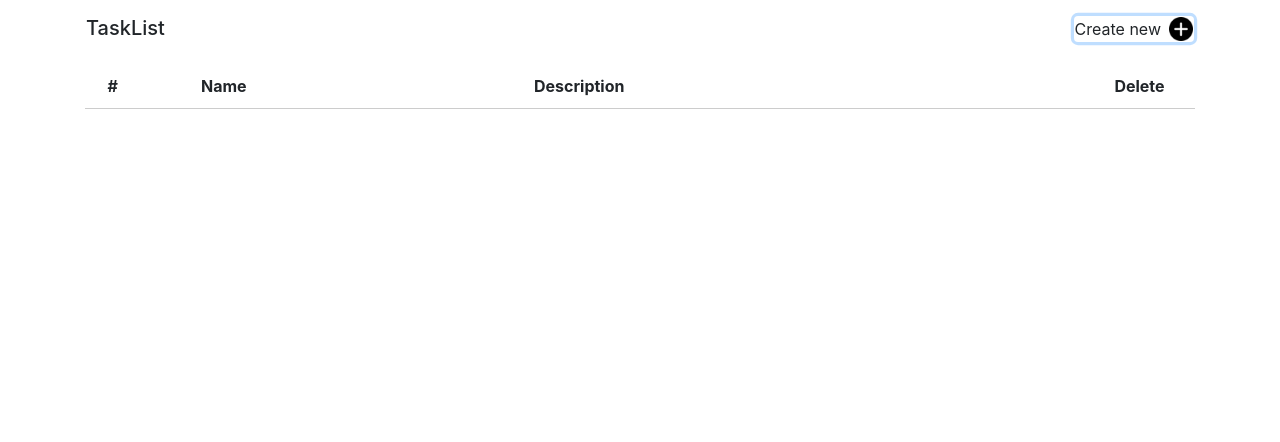
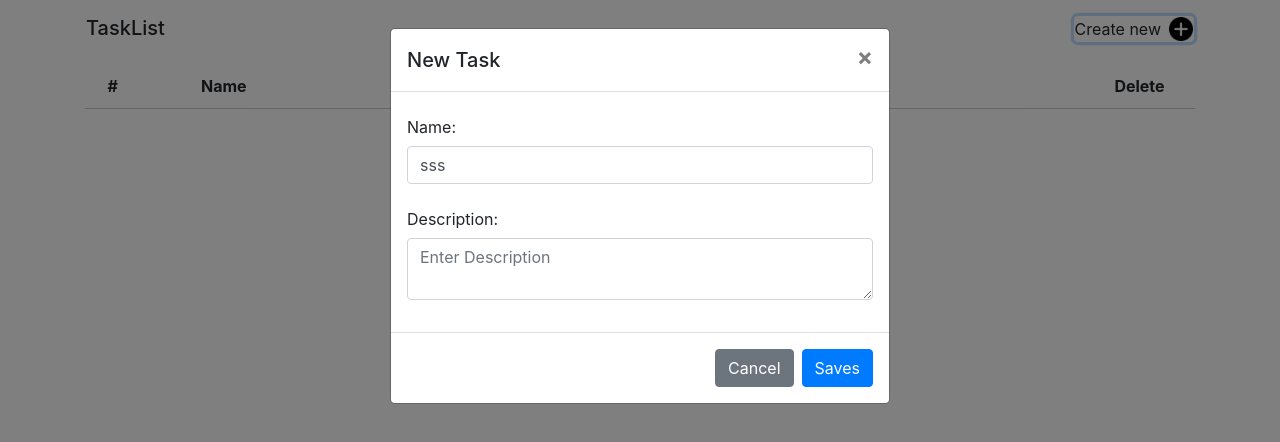
Before and after one commit to panaitov-pm/tasks_cb, a React (Create React App) app: page / in a window 1280 px wide. Both pictures are taken after a click on the button "Create new". Shown: the top 442 px of the page. Built offline with nearby package versions, Linux system fonts and the light colour scheme.

Commit message:
Add Modal for adding task

```diff
--- /dev/null
+++ b/src/View/Section/Tasks/Modal/TaskModal.tsx
@@ -0,0 +1,92 @@
+import * as React from 'react';
+import { memo, useEffect, useState } from 'react';
+import ITask from '../../../../Types/Tasks/Task';
+import MainModal, { MainModalProps } from '../../../Modules/Modal/MainModal';
+import setObjectItem from '../../../../Helper/Object/setObjectItem';
+
+/**
+ * @interface Props
+ */
+interface Props extends MainModalProps {
+    title: string;
+    task: ITask;
+}
+
+/**
+ * @param {string} title
+ * @param {ITask} task
+ * @param {Pick<Props & {children?: React.ReactNode}, "isOpen" | "style" | "portalClassName" | "bodyOpenClassName" | "htmlOpenClassName" | "className" | "overlayClassName" | "appElement" | "onAfterOpen" | "onAfterClose" | "onRequestClose" | "closeTimeoutMS" | "ariaHideApp" | "shouldFocusAfterRender" | "shouldCloseOnOverlayClick" | "shouldCloseOnEsc" | "shouldReturnFocusAfterClose" | "parentSelector" | "aria" | "data" | "role" | "contentLabel" | "contentRef" | "overlayRef" | "testId" | "children">} props
+ * @return {any}
+ * @constructor
+ */
+const TaskModal: React.FC<Props> = ({ title, task, ...props }): any => {
+
+    const [taskInfo, setTaskInfo] = useState(task);
+
+    // Set modal Task if props Task was changed during opening modal window
+    useEffect(() => {
+        props.isOpen && setTaskInfo(task);
+    }, [task]);
+
+    return (
+        <MainModal
+            {...props}
+        >
+            <div className="modal-content">
+                <div className="modal-header">
+                    <h5 className="modal-title">{title}</h5>
+                    <button
+                        onClick={props.onRequestClose}
+                        type="button" className="close" data-dismiss="modal" aria-label="Close">
+                        <span aria-hidden="true">&times;</span>
+                    </button>
+                </div>
+                <div className="modal-body">
+                    <form className="" id="task-form" noValidate={true}>
+                        <div className="form-group">
+                            <label htmlFor="task-name" className="col-form-label">Name:</label>
+                            <input
+                                type="text"
+                                className="form-control"
+                                id="task-name"
+                                placeholder="Enter Name"
+                                value={taskInfo.name}
+                                onChange={({ target }) => setTaskInfo(setObjectItem(taskInfo, { name: target.value }))}
+                                required={true}
+                            />
+                            <div className="invalid-feedback">
+                                Please provide a valid name.
+                            </div>
+                        </div>
+                        <div className="form-group">
+                            <label htmlFor="task-description" className="col-form-label">Description:</label>
+                            <textarea
+                                className="form-control"
+                                id="task-description"
+                                placeholder="Enter Description"
+                                value={taskInfo.description}
+                                onChange={({ target }) => setTaskInfo(setObjectItem(taskInfo, { description: target.value }))}
+                                required={true}
+                            />
+                            <div className="invalid-feedback">
+                                Please provide a valid description.
+                            </div>
+                        </div>
+                    </form>
+                </div>
+                <div className="modal-footer">
+                    <button
+                        type="button"
+                        className="btn btn-secondary"
+                        onClick={props.onRequestClose}
+                    >
+                        Cancel
+                    </button>
+                    <button type="submit" form="task-form" className="btn btn-primary">Saves</button>
+                </div>
+            </div>
+        </MainModal>
+    );
+};
+
+export default memo(TaskModal);
--- a/src/View/Section/Tasks/TaskInfo.tsx
+++ b/src/View/Section/Tasks/TaskInfo.tsx
@@ -10,14 +10,14 @@ import AddButton from './AddButton';
  * @interface Props
  */
 interface Props {
-
+    setIsOpenTaskModal: (isOpen: boolean) => void
 }
 
 /**
  * @return {any}
  * @constructor
  */
-const TaskInfo: React.FC<Props> = withTasks(({ tasks }): any => {
+const TaskInfo: React.FC<Props> = withTasks(({ tasks, setIsOpenTaskModal }): any => {
     return useMemo(() => (
         <header className="task-info">
             <div className="row justify-content-between">
@@ -30,14 +30,13 @@ const TaskInfo: React.FC<Props> = withTasks(({ tasks }): any => {
                     <AddButton
                         className="p-0 task-info__btn"
                         title="Create new"
-                        onClick={() => {
-                        }}
+                        onClick={() => setIsOpenTaskModal(true)}
                     />
 
                 </div>
             </div>
         </header>
-        ), [tasks]);
+    ), [setIsOpenTaskModal, tasks.length]);
 });
 
 export default TaskInfo;
--- a/src/View/Section/Tasks/index.tsx
+++ b/src/View/Section/Tasks/index.tsx
@@ -1,9 +1,12 @@
-import React from 'react';
+import React, { memo, useState } from 'react';
+import uuidV4 from 'uuid/v4';
 
 import '../../../scss/tasks.scss';
 import TaskInfo from './TaskInfo';
 import TasksStore from '../../../Context/Tasks/TasksStore';
 import TaskList from './TaskList';
+import TaskModal from './Modal/TaskModal';
+
 
 /**
  * @interface Props
@@ -17,17 +20,34 @@ interface Props {
  * @constructor
  */
 const Tasks: React.FC<Props> = () => {
+
+    const [isOpenTaskModal, setIsOpenTaskModal] = useState(false);
+
     return (
         <div className="container">
             <TasksStore
                 getDefaultProps={() => ({})}
             >
-                <TaskInfo />
-                <TaskList />
+                <TaskInfo
+                    setIsOpenTaskModal={setIsOpenTaskModal}
+                />
+                <TaskList
+                    setIsOpenTaskModal={setIsOpenTaskModal}
+                />
+                <TaskModal
+                    isOpen={isOpenTaskModal}
+                    title="New Task"
+                    task={{
+                        id: uuidV4(),
+                        name: 'sss',
+                        description: ''
+                    }}
+                    onRequestClose={() => setIsOpenTaskModal(false)}
+                />
             </TasksStore>
 
         </div>
     );
 };
 
-export default Tasks;
+export default memo(Tasks);
```
